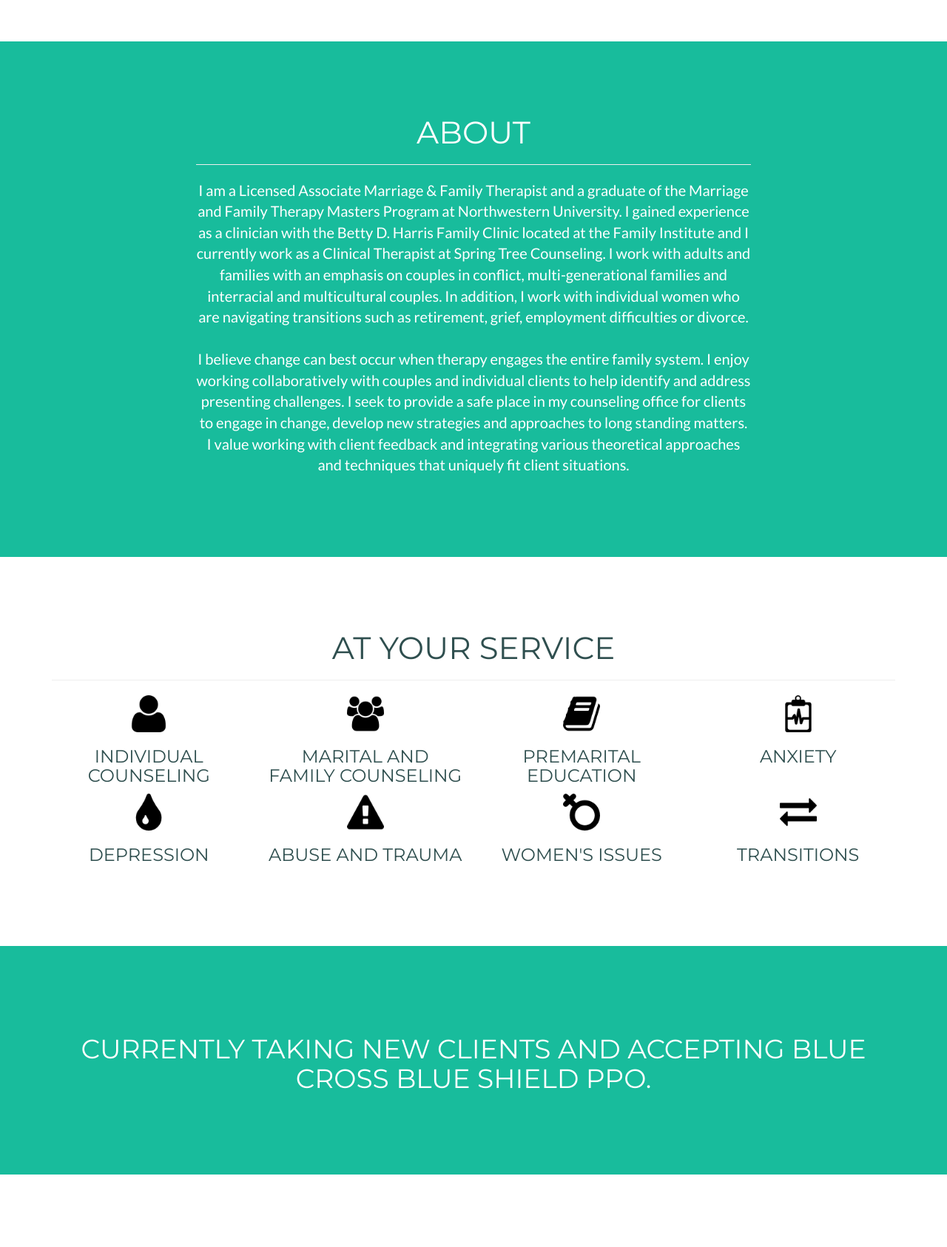
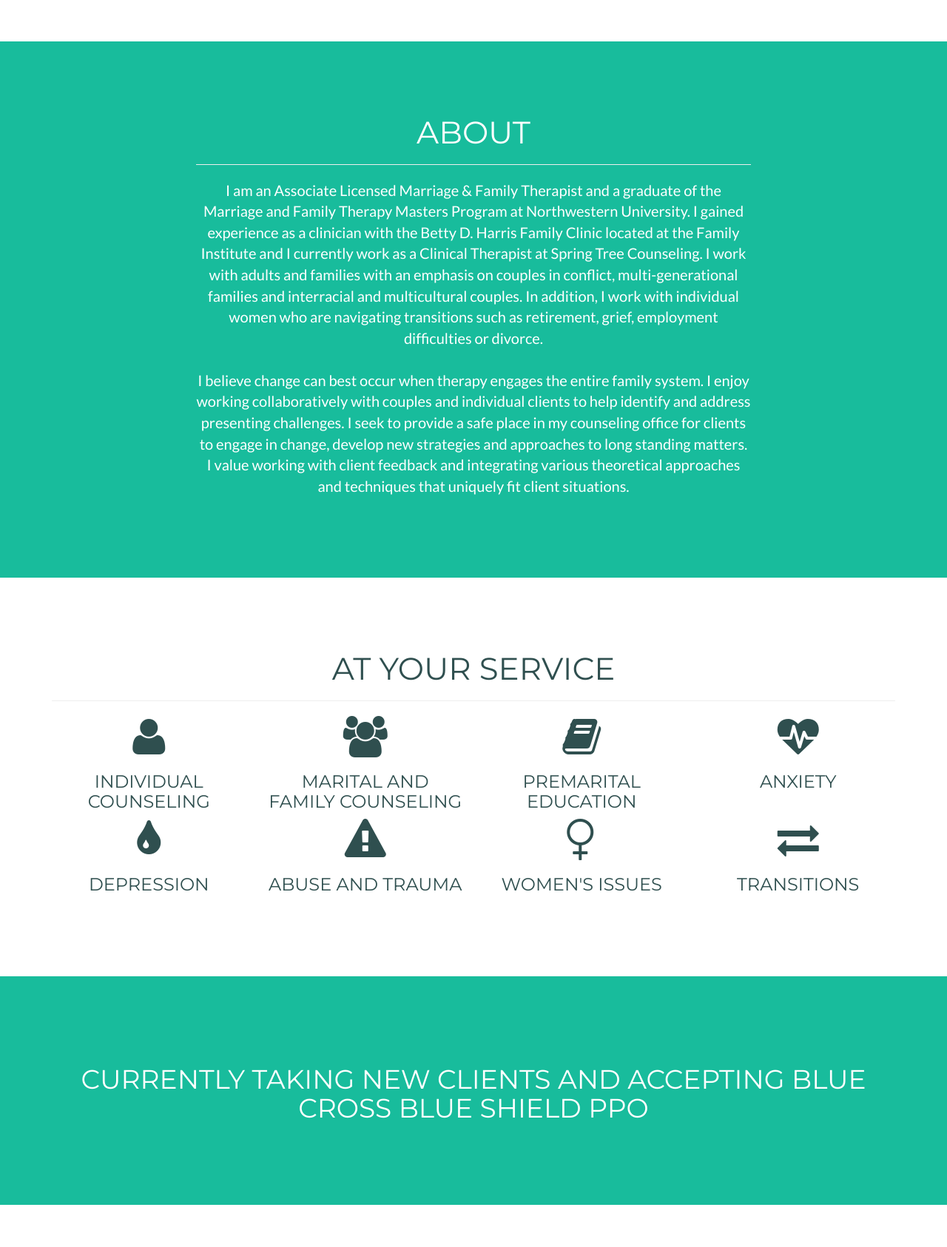
Before and after one commit to areinbee/farrahwalkermft, a PHP site: page /index.html in a window 1280 px wide. Shown: the part 751-2437 px from the top of the page at 74% size. Run offline with PHP 8.4, Linux system fonts and the light colour scheme; some libraries are stand-ins or nearby versions.

Commit message:
icons less harsh, wording of associated and licensed

```diff
--- a/index.html
+++ b/index.html
@@ -104,7 +104,7 @@
                 <div class="col-lg-8 col-lg-offset-2 text-center">
                     <h2 class="section-heading">About</h2>
                     <hr class="light">
-                    <p class="text-faded">I am a Licensed Associate Marriage & Family Therapist and a graduate of the Marriage and Family Therapy Masters Program at Northwestern University.  I gained experience as a  clinician with the Betty D. Harris Family Clinic located at the Family Institute and I currently work as a Clinical Therapist at Spring Tree Counseling.  I work with adults and families with an emphasis on couples in conflict, multi-generational families and interracial and multicultural couples. In addition, I work with individual women who are navigating transitions such as retirement, grief, employment difficulties or divorce. <br/><br/>
+                    <p class="text-faded">I am an Associate Licensed Marriage & Family Therapist and a graduate of the Marriage and Family Therapy Masters Program at Northwestern University.  I gained experience as a  clinician with the Betty D. Harris Family Clinic located at the Family Institute and I currently work as a Clinical Therapist at Spring Tree Counseling.  I work with adults and families with an emphasis on couples in conflict, multi-generational families and interracial and multicultural couples. In addition, I work with individual women who are navigating transitions such as retirement, grief, employment difficulties or divorce. <br/><br/>
 
                     I believe change can best occur when therapy engages the entire family system.
                     I enjoy working collaboratively with couples and individual clients to help identify and address presenting challenges. I seek to provide a safe place in my counseling office for clients to engage in change, develop new strategies and approaches to long standing matters. I value working with client feedback and integrating various theoretical approaches and techniques that uniquely fit client situations.
@@ -128,26 +128,30 @@
             <div class="row">
                 <div class="col-lg-3 col-md-6 text-center">
                     <div class="service-box">
-                        <img src="img/user.png" width="50">
+                        <!--<img src="img/user.png" width="50">-->
+                        <i class="fa fa-user fa-4x" aria-hidden="true"></i>
                         <h3>Individual Counseling</h3>
                         <!--<p class="text-muted">Our templates are updated regularly so they don't break.</p>-->
                     </div>
                 </div>
                 <div class="col-lg-3 col-md-6 text-center">
                     <div class="service-box">
-                        <img src="img/users.png" width="50">
+                        <!--<img src="img/users.png" width="50">-->
+                        <i class="fa fa-users fa-4x" aria-hidden="true"></i>
                         <h3>Marital and Family Counseling</h3>
                     </div>
                 </div>
                 <div class="col-lg-3 col-md-6 text-center">
                     <div class="service-box">
-                        <img src="img/book.png" width="50">
+                        <!--<img src="img/book.png" width="50">-->
+                        <i class="fa fa-book fa-4x" aria-hidden="true"></i>
                         <h3>Premarital Education</h3>
                     </div>
                 </div>
                 <div class="col-lg-3 col-md-6 text-center">
                     <div class="service-box">
-                        <img src="img/heartbeat.png" width="50">
+                        <!--<img src="img/heartbeat.png" width="50">-->
+                        <i class="fa fa-heartbeat fa-4x" aria-hidden="true"></i>
                         <h3>Anxiety</h3>
                     </div>
                 </div>
@@ -156,25 +160,29 @@
             <div class="row">
                 <div class="col-lg-3 col-md-6 text-center">
                     <div class="service-box">
-                        <img src="img/tear.png" width="50">
+                        <!--<img src="img/tear.png" width="50">-->
+                        <i class="fa fa-tint fa-4x" aria-hidden="true"></i>
                         <h3>Depression</h3>
                     </div>
                 </div>
                 <div class="col-lg-3 col-md-6 text-center">
                     <div class="service-box">
-                        <img src="img/exclamation.png" width="50">
+                        <!--<img src="img/exclamation.png" width="50">-->
+                        <i class="fa fa-exclamation-triangle fa-4x" aria-hidden="true"></i>
                         <h3>Abuse and Trauma</h3>
                     </div>
                 </div>
                 <div class="col-lg-3 col-md-6 text-center">
                     <div class="service-box">
-                        <img src="img/venus.png" width="50">
+                        <!--<img src="img/venus.png" width="50">-->
+                        <i class="fa fa-venus fa-4x" aria-hidden="true"></i>
                         <h3>Women's Issues</h3>
                     </div>
                 </div>
                 <div class="col-lg-3 col-md-6 text-center">
                     <div class="service-box">
-                        <img src="img/exchange.png" width="50">
+                        <!--<img src="img/exchange.png" width="50">-->
+                        <i class="fa fa-exchange fa-4x" aria-hidden="true"></i>
                         <h3>Transitions</h3>
                     </div>
                 </div>
@@ -184,7 +192,7 @@
 
     <section class="no-padding success" id="schedulinginsurance">
         <div class="container text-center">
-            <h1>Currently taking new clients and accepting Blue Cross Blue Shield PPO.</h1>
+            <h1>Currently taking new clients and accepting Blue Cross Blue Shield PPO</h1>
         </div>
     </section>
 
@@ -213,7 +221,7 @@
                 <div class="col-lg-8 col-lg-offset-2 text-center">
                     <h2 class="section-heading">Let's Get In Touch!</h2>
                     <hr class="primary">
-                    <p>Ready to book an appointment? That's great! Give us a call or send us an email and we will get back to you as soon as possible!</p>
+                    <p>Ready to book an appointment? That's great! Give me a call or send an email and I will get back to you as soon as possible!</p>
                 </div>
                 <div class="col-lg-4 col-lg-offset-2 text-center">
                     <img src="img/phone.png" width="50">
```
Also changed, not shown: css/custom.css (line endings or trailing spaces).
